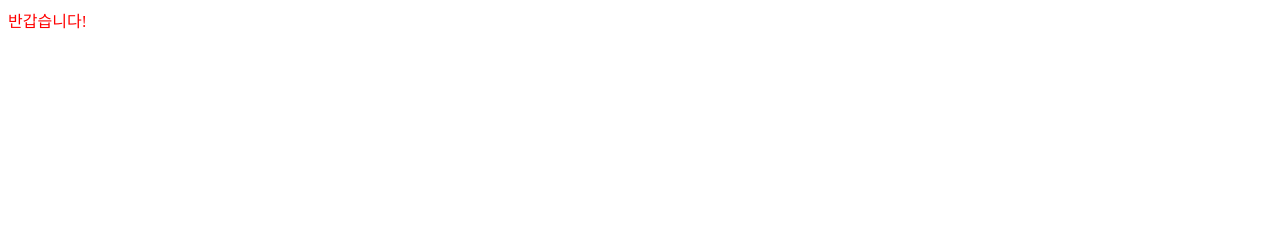
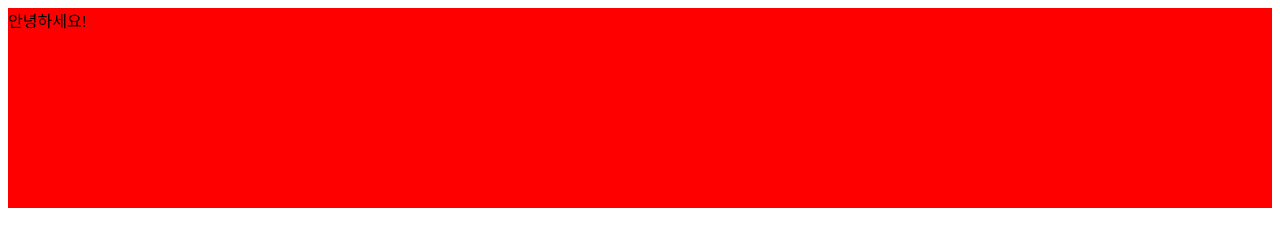
Before and after one commit to syb8200/Test, a plain HTML site: page css 연습/sub.html in a window 1280 px wide. Drawn offline with Linux system fonts and the light colour scheme.

Commit message:
속성 추가

```diff
--- a/css 연습/main.css
+++ b/css 연습/main.css
@@ -1,3 +1,6 @@
-div{
-    color:red;
+.box{
+    widows: 300px;
+    height: 200px;
+    background-color: red;
+    font-size: 16px;
 }
--- a/css 연습/sub.html
+++ b/css 연습/sub.html
@@ -6,8 +6,6 @@
     <link rel="stylesheet" href="./main.css">
 </head>
 <body>
-    <div>
-        반갑습니다!
-    </div>
+    <div class="box">안녕하세요!</div>
 </body>
 </html>
```
